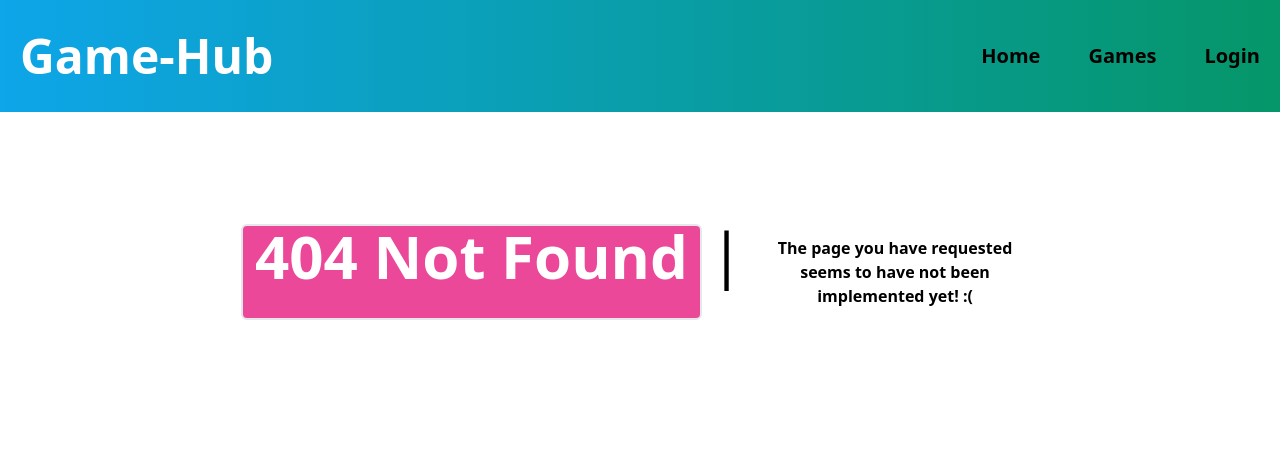
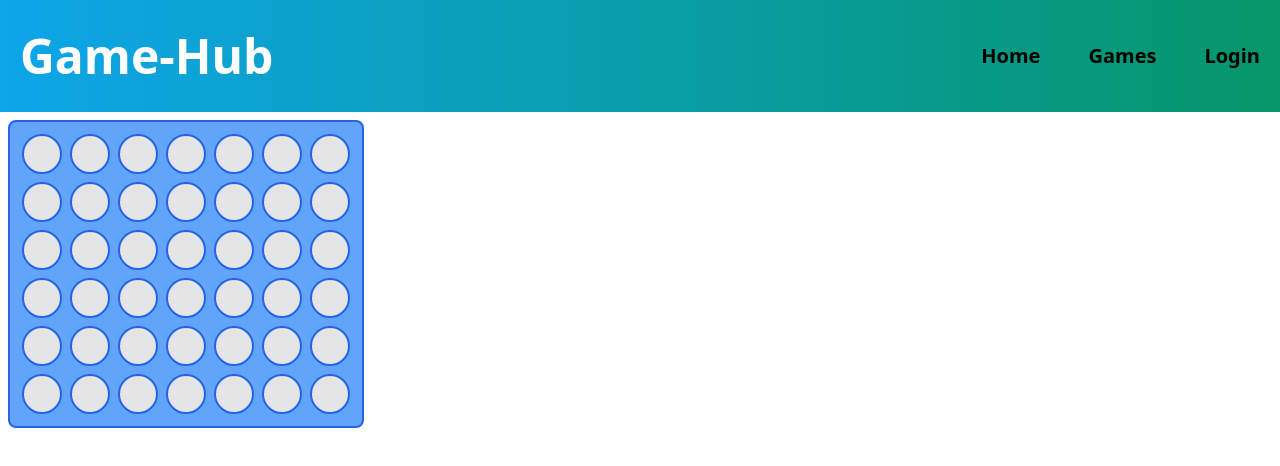
Before and after one commit to jsbento/game-hub, a React (Vite) app in the folder frontend/: page /games/connect-four in a window 1280 px wide. Before the commit this address had no page. Shown: the top 466 px of the page. Built offline with nearby package versions, Linux system fonts and the light colour scheme.

Commit message:
being connect 4 implementation

```diff
--- a/frontend/src/App.tsx
+++ b/frontend/src/App.tsx
@@ -7,6 +7,7 @@ import Auth from './pages/Auth';
 import Games from './pages/Games';
 import Profile from './pages/users/Profile';
 import NotFound from './pages/NotFound';
+import ConnectFour from './pages/games/ConnectFour';
 
 function App() {
   return (
@@ -17,6 +18,7 @@ function App() {
           <Route index element={<Home />} />
           <Route path="/auth" element={<Auth />} />
           <Route path="/games" element={<Games />} />
+          <Route path="/games/connect-four" element={<ConnectFour />} />
           <Route path="/profile" element={<Profile />} />
           <Route path="*" element={<NotFound />} />
         </Routes>
--- /dev/null
+++ b/frontend/src/components/games/ConnectFour.tsx
@@ -0,0 +1,114 @@
+import React, { useState, useEffect } from 'react';
+import { ConnectFourCell } from '../../types/games/ConnectFour';
+
+const ConnectFour: React.FC = () => {
+  const [ board, setBoard ] = useState<ConnectFourCell[][]>([[]]);
+  const [ highlightedCells, setHighlightedCells ] = useState<ConnectFourCell[]>([]);
+
+  useEffect(() => {
+    initBoard();
+  }, [])
+
+  const onMouseEnter = ( cell: ConnectFourCell ) => {
+    const toHighlight: ConnectFourCell[] = [];
+    for( let i = 0; i < 6; i++ ) {
+      toHighlight.push({
+        row: i,
+        col: cell.col,
+        color: null,
+      });
+    }
+
+    setHighlightedCells( toHighlight );
+  }
+
+  const onMouseLeave = () => {
+    setHighlightedCells( [] );
+  }
+
+  const onClickCell = ( cell: ConnectFourCell ) => {
+    for( let i = board.length - 1; i >= 0; i-- ) {
+      if( board[i][cell.col].color === null ) {
+        board[i][cell.col] = {
+          ...board[i][cell.col],
+          color: 'bg-red-500',
+        };
+        setBoard( [ ...board ] );
+        break;
+      }
+    }
+  }
+
+  const initBoard = () => {
+    const board: ConnectFourCell[][] = [];
+    for( let i = 0; i < 6; i++ ) {
+      const row: ConnectFourCell[] = [];
+      for( let j = 0; j < 7; j++ ) {
+        row.push({
+          row: i,
+          col: j,
+          color: null,
+        });
+      }
+      board.push( row );
+    }
+
+    setBoard( board );
+  }
+
+  const renderBoard = () => {
+    return board.map(( row: ConnectFourCell[], idx: number ) => (
+      <div key={idx} className="flex flex-row">
+        { row.map(( cell: ConnectFourCell, idx: number ) => (
+          <BoardCell
+            key={idx}
+            cell={cell}
+            isHighlighted={ highlightedCells.some( c => c.row === cell.row && c.col === cell.col ) }
+            onMouseEnter={ onMouseEnter }
+            onMouseLeave={ onMouseLeave }
+            onClick={ onClickCell }
+          />
+        ))}
+      </div>
+    ))
+  }
+
+  return (
+    <div className="flex flex-col w-fit p-2 bg-blue-400 rounded-lg border-2 border-blue-600">
+      { renderBoard() }
+    </div>
+  )
+}
+
+interface BoardCellProps {
+  cell: ConnectFourCell;
+  isHighlighted: boolean;
+  onMouseEnter: ( cell: ConnectFourCell ) => void;
+  onMouseLeave: () => void;
+  onClick: ( cell: ConnectFourCell ) => void;
+}
+
+const BoardCell: React.FC<BoardCellProps> = ({ cell, isHighlighted, onMouseEnter, onMouseLeave, onClick }) => {
+  const [ color, setColor ] = useState<string>( 'bg-neutral-200' );
+
+  useEffect(() => {
+    if( cell.color ) {
+      setColor( cell.color );
+    } else if( isHighlighted ) {
+      setColor( 'bg-green-300' );
+    } else {
+      setColor( 'bg-neutral-200' );
+    }
+  }, [ cell.color, isHighlighted ])
+
+  return (
+    <div
+      className={ `w-10 h-10 border-2 border-blue-600 rounded-full m-1 ${ color }` }
+      onMouseEnter={ () => onMouseEnter( cell ) }
+      onMouseLeave={ () => onMouseLeave() }
+      onClick={ () => onClick( cell ) }
+    />
+  )
+}
+
+export default ConnectFour;
--- a/frontend/src/pages/Games.tsx
+++ b/frontend/src/pages/Games.tsx
@@ -5,10 +5,10 @@ import ChessSet from '../assets/ChessSet.png';
 
 const games = [
   {
-    name: 'Chess',
-    description: 'its chess',
+    name: 'Connect Four',
+    description: 'The classic game of Connect Four! Play against a friend or the computer!',
     image: ChessSet,
-    route: '/games/chess',
+    route: '/games/connect-four',
   },
   {
     name: 'Chess',
@@ -71,14 +71,14 @@ const GameCard: React.FC<GameCardProps> = ({
 }) => {
   return (
     <div
-      className="border-2 border-black shadow-xl rounded-md max-w-xs max-h-96 m-3 cursor-pointer hover:scale-105 transition-transform duration-300"
+      className="border-2 border-black shadow-xl rounded-md max-w-[250px] h-[400px] m-3 cursor-pointer bg-slate-100 hover:scale-105 transition-transform duration-300"
       onClick={() => onClick && onClick( route )}
     >
-      <img className="max-h-48" src={image} alt={name} />
+      <img src={image} alt={name} />
       <div className="bg-emerald-600 font-bold text-3xl text-white">
         <p className="p-2">{name}</p>
       </div>
-      <div className="font-semibold text-lg h-32 bg-slate-100">
+      <div className="font-semibold text-lg max-h-40overflow-y-scroll rounded-b-md">
         <p className="p-2">{description}</p>
       </div>
     </div>
--- /dev/null
+++ b/frontend/src/pages/games/ConnectFour.tsx
@@ -0,0 +1,12 @@
+import React from 'react';
+import { default as ConnectFourGame } from '../../components/games/ConnectFour';
+
+const ConnectFour: React.FC = () => {
+  return (
+    <div className="flex flex-col w-full p-2">
+      <ConnectFourGame />
+    </div>
+  );
+};
+
+export default ConnectFour;
--- a/frontend/src/pages/users/sections/InfoTab.tsx
+++ b/frontend/src/pages/users/sections/InfoTab.tsx
@@ -45,7 +45,7 @@ const InfoTab: React.FC = () => {
 
   return user ? (
     <div className="flex flex-col w-full p-2 ml-3">
-      <div className="mb-4">
+      <div className="flex flex-col mb-4">
         <label className="font-bold text-xl" htmlFor={ changeUsername ? 'username' : undefined }>Username</label>
         { changeUsername ? (
           <input name="username" className="w-1/4 p-2 border-2 border-gray-300 rounded-md" type="text" value={ newUsername } />
@@ -64,6 +64,7 @@ const InfoTab: React.FC = () => {
           name="changePassword"
           className="w-1/4 p-2 border-2 border-gray-300 rounded-md my-1"
           type="password"
+          autoComplete='new-password'
           onChange={ ( e ) => setNewPassword( e.target.value ) }
         />
         { newPassword.length > 0 &&
@@ -73,6 +74,7 @@ const InfoTab: React.FC = () => {
               name="confirmPassword"
               className="w-1/4 p-2 border-2 border-gray-300 rounded-md my-1"
               type="password"
+              autoComplete='new-password'
               onChange={ ( e ) => setConfirmPassword( e.target.value ) }
             />
             { errors.confirmPassword && <p className="text-red-500">{ errors.confirmPassword }</p> }
--- /dev/null
+++ b/frontend/src/types/games/ConnectFour.ts
@@ -0,0 +1,5 @@
+export type ConnectFourCell = {
+  color: string | null;
+  row: number;
+  col: number;
+}
```
Also changed, not shown: 2 other files (tests, documents, lock files or other folders).
